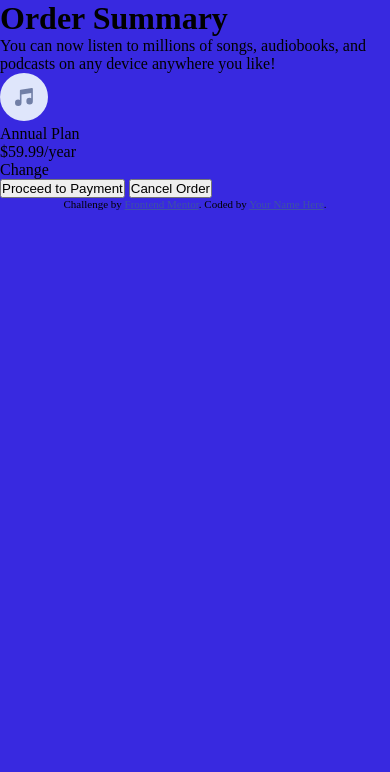
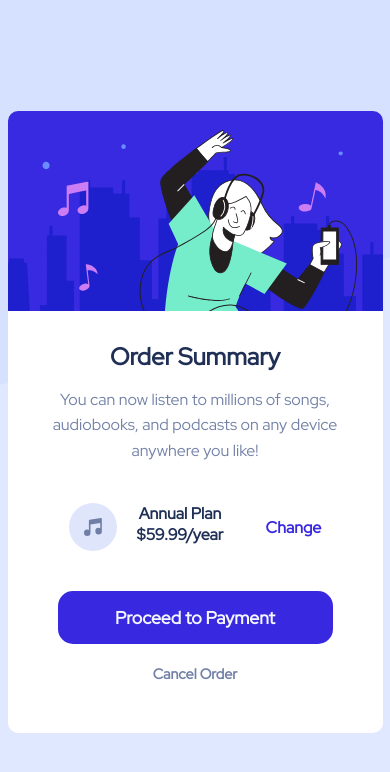
Before and after one commit to Kumaravel187/-Newbie--Kumaravel-order-summary-component-main, a plain HTML site: page index.html in a window 390 px wide. Drawn offline with Linux system fonts and the light colour scheme.

Commit message:
Completed order summary card - Completed mobile view using scss - Completed html structure - Completed desktop view using scss

```diff
--- a/index.html
+++ b/index.html
@@ -27,34 +27,37 @@
     </style>
   </head>
   <body>
+    <div class="background-design"></div>
     <div class="card">
-      <div class="img"></div>
-      <h1 class="header">Order Summary</h1>
+      <div class="img-container"></div>
+      <div class="component-container">
+        <h2 class="header">Order Summary</h2>
         <p class="para">
-        You can now listen to millions of songs, audiobooks, and podcasts on any
-        device anywhere you like!
+          You can now listen to millions of songs, audiobooks, and podcasts on
+          any device anywhere you like!
         </p>
         <div class="billing">
-        <div class="pricing">
+          <div class="payment">
             <img src="./images/icon-music.svg" alt="" />
             <ul>
               <li>Annual Plan</li>
               <li>$59.99/year</li>
             </ul>
           </div>
-        <div class="link">
-          <p>Change</p>
+          <p class="change">Change</p>
+        </div>
+        <div class="button-container">
+          <button class="proceed">Proceed to Payment</button>
+          <button class="cancel">Cancel Order</button>
         </div>
       </div>
-      <button class="payment">Proceed to Payment</button>
-      <button class="cancel">Cancel Order</button>
     </div>
 
-    <div class="attribution">
+    <!-- <div class="attribution">
       Challenge by
       <a href="https://www.frontendmentor.io?ref=challenge" target="_blank"
         >Frontend Mentor</a
       >. Coded by <a href="#">Your Name Here</a>.
-    </div>
+    </div> -->
   </body>
 </html>
--- a/styles/styles.scss
+++ b/styles/styles.scss
@@ -12,9 +12,103 @@ $Dark-blue: hsl(223, 47%, 23%);
   margin: 0;
   box-sizing: border-box;
   list-style: none;
+  font-family: "Red Hat Display";
 }
 
 body {
-  background-color: $Bright-blue;
-  font-size: 16px;
+  background-color: $Pale-blue;
+  height: 100vh;
+  display: flex;
+  justify-content: center;
+  align-items: center;
+  .background-design {
+    background: url(../images/pattern-background-mobile.svg) no-repeat
+      center/cover;
+    height: 400px;
+    position: absolute;
+    top: 0;
+    left: 0;
+    right: 0;
+    bottom: 0;
+    z-index: -1;
+  }
 }
+
+.card {
+  max-width: 375px;
+  border-radius: 10px;
+  overflow: hidden;
+  .img-container {
+    background: url(../images/illustration-hero.svg);
+    height: 200px;
+    background-repeat: no-repeat;
+    background-size: center/cover;
+  }
+  .component-container {
+    background-color: #fff;
+    text-align: center;
+    padding: 30px;
+    .header {
+      margin-bottom: 15px;
+      color: hsl(223, 47%, 23%);
+      font-weight: 900;
+    }
+    .para {
+      color: hsl(224, 23%, 55%);
+      line-height: 1.6;
+      margin-bottom: 20px;
+    }
+    .billing {
+      display: flex;
+      justify-content: space-around;
+      align-items: center;
+      padding: 20px 10px;
+      .payment {
+        display: flex;
+
+        gap: 20px;
+        li {
+          color: hsl(223, 47%, 23%);
+          font-weight: 900;
+        }
+      }
+      .change {
+        color: hsl(245, 75%, 52%);
+        font-weight: 700;
+      }
+    }
+    .button-container {
+      display: flex;
+      flex-direction: column;
+      padding: 20px;
+      gap: 20px;
+      .proceed {
+        background-color: hsl(245, 75%, 52%);
+        color: hsl(225, 100%, 98%);
+        padding: 15px 10px;
+        border-radius: 15px;
+        font-size: 1.1rem;
+        font-weight: 700;
+        border: none;
+        cursor: pointer;
+        transition: color 0.6s ease-in-out;
+        &:hover {
+          background-color: hsl(224, 23%, 55%);
+        }
+      }
+      .cancel {
+        border: none;
+        background: #fff;
+        font-size: 0.9rem;
+        font-weight: 900;
+        color: hsl(224, 23%, 55%);
+      }
+    }
+  }
+}
+
+@media screen and (min-width: 768px) {
+  .background-design {
+    background: url(../images/pattern-background-desktop.svg);
+  }
+}
```
Also changed, not shown: styles/styles.css, 1 other file. Lines whose indentation alone changed are shown as unchanged.
